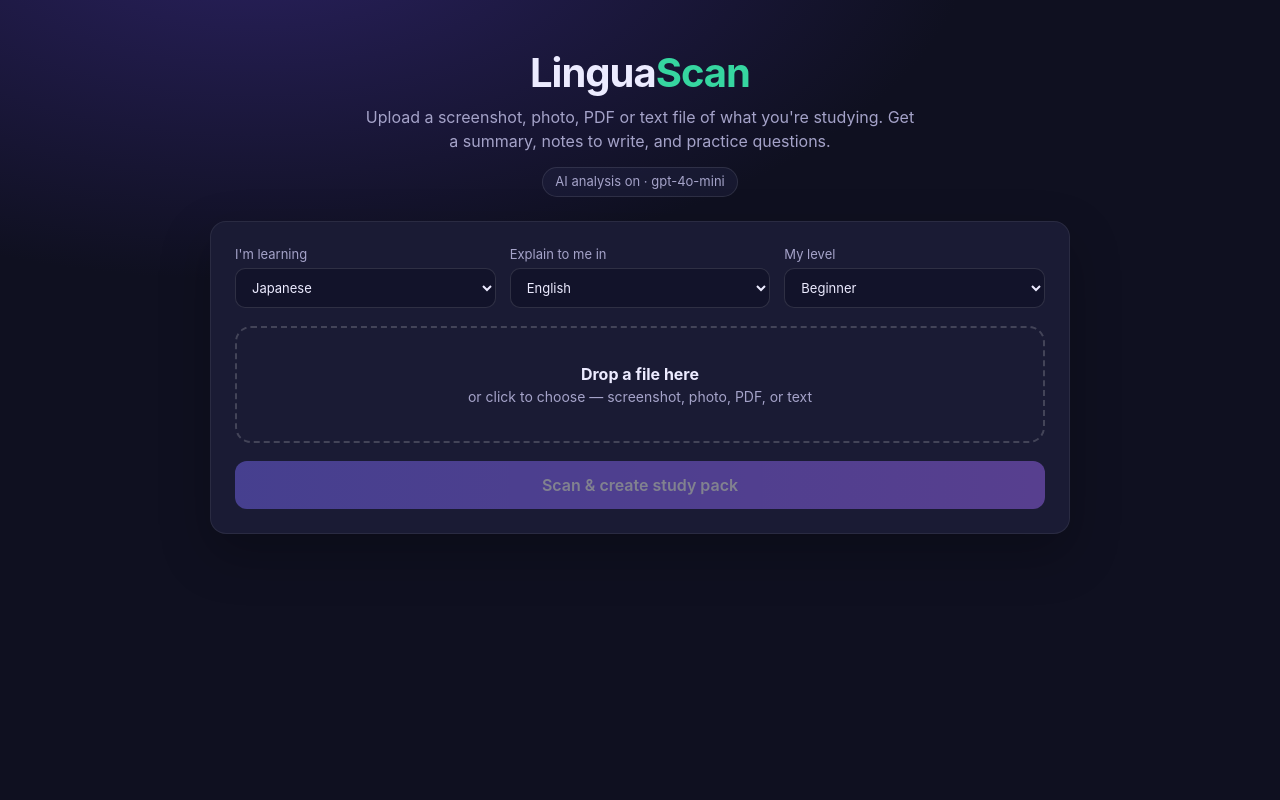
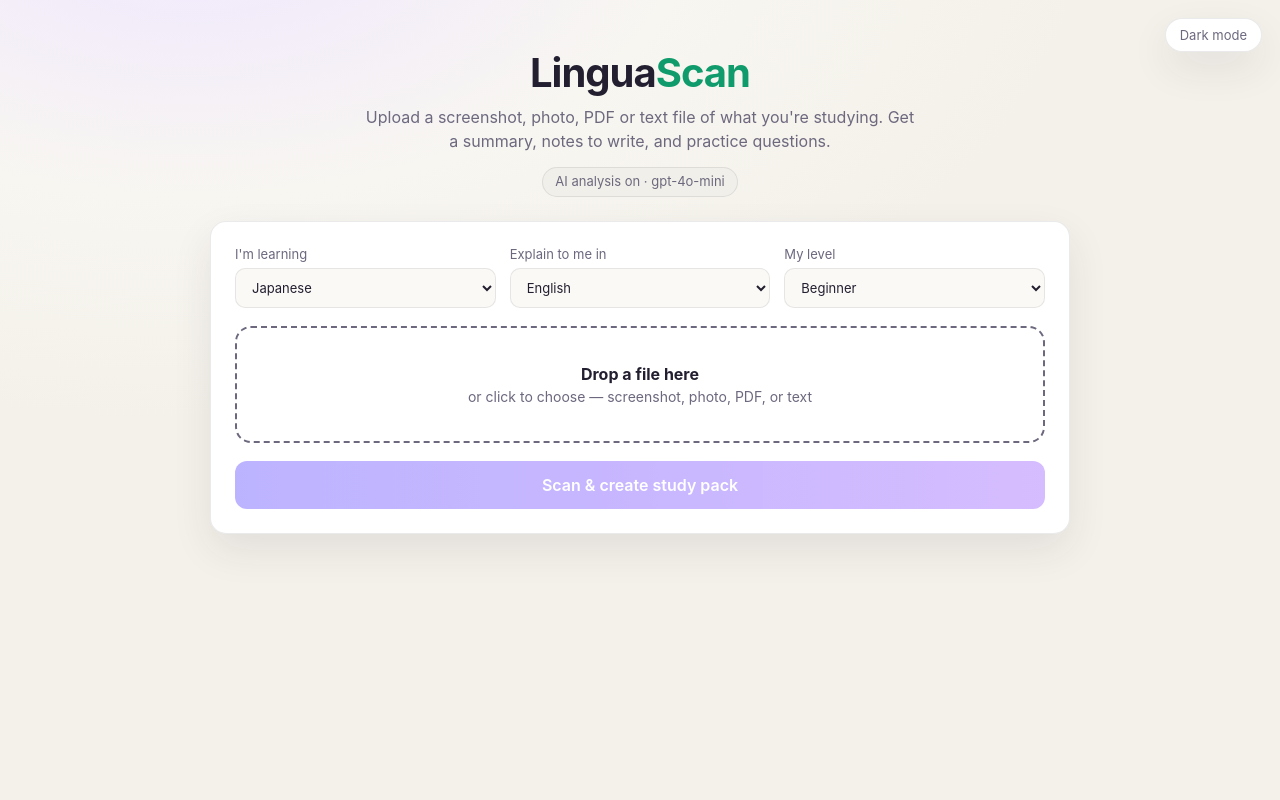
Before and after one commit to Ksschowdary/lingua-scan, a FastAPI app: page / in a window 1280 px wide. Run offline with FastAPI, Linux system fonts and the light colour scheme.

Commit message:
Switch to light theme with dark mode toggle
Co-Authored-By: Devin AI <158243242+devin-ai-integration[bot]@users.noreply.github.com>

```diff
--- a/static/app.js
+++ b/static/app.js
@@ -16,6 +16,19 @@ const el = {
   title: $("#pack-title"),
   aiStatus: $("#ai-status"),
 };
+
+const themeToggle = $("#theme-toggle");
+
+function applyTheme(theme) {
+  document.documentElement.dataset.theme = theme;
+  themeToggle.textContent = theme === "dark" ? "Light mode" : "Dark mode";
+  localStorage.setItem("theme", theme);
+}
+
+applyTheme(localStorage.getItem("theme") || "light");
+themeToggle.addEventListener("click", () =>
+  applyTheme(document.documentElement.dataset.theme === "dark" ? "light" : "dark")
+);
 
 function setStatus(message, isError = false, busy = false) {
   el.status.hidden = !message;
--- a/static/index.html
+++ b/static/index.html
@@ -7,6 +7,7 @@
 <link rel="stylesheet" href="/static/style.css" />
 </head>
 <body>
+<button id="theme-toggle" type="button">Dark mode</button>
 <header>
   <h1>Lingua<span>Scan</span></h1>
   <p>Upload a screenshot, photo, PDF or text file of what you're studying. Get a summary, notes to write, and practice questions.</p>
--- a/static/style.css
+++ b/static/style.css
@@ -1,5 +1,19 @@
 :root {
-  --bg: #0f1020;
+  --card: #ffffff;
+  --card-2: #f1efe9;
+  --text: #241f30;
+  --muted: #6d687e;
+  --accent: #6b57ff;
+  --accent-2: #0f9b6c;
+  --danger: #d6455c;
+  --line: #241f3018;
+  --field: #faf9f6;
+  --shadow: 0 16px 40px #2b234617;
+  --page: radial-gradient(900px 500px at 15% -10%, #efe7ff 0%, #f8f6f1 55%, #f4f1ea 100%);
+  --radius: 16px;
+}
+
+[data-theme="dark"] {
   --card: #1a1b34;
   --card-2: #23244373;
   --text: #ecebff;
@@ -16,9 +33,25 @@ body {
   margin: 0;
   padding: 0 20px 80px;
   font-family: "Inter", "Noto Sans JP", system-ui, -apple-system, sans-serif;
-  background: radial-gradient(1200px 600px at 20% -10%, #2a2160 0%, var(--bg) 60%);
+  background: var(--page);
+  background-attachment: fixed;
   color: var(--text);
   min-height: 100vh;
+}
+
+#theme-toggle {
+  position: fixed;
+  top: 18px;
+  right: 18px;
+  padding: 8px 14px;
+  border-radius: 999px;
+  border: 1px solid var(--line);
+  background: var(--card);
+  color: var(--muted);
+  font: inherit;
+  font-size: 13px;
+  cursor: pointer;
+  box-shadow: var(--shadow);
 }
 
 header {
@@ -39,18 +72,19 @@ header p { color: var(--muted); margin: 0 auto; max-width: 560px; line-height: 1
   border-radius: 999px;
   font-size: 13px;
   background: var(--card-2);
-  border: 1px solid #ffffff1a;
+  border: 1px solid var(--line);
 }
-.badge.warn { color: #ffd166; border-color: #ffd16655; }
+.badge.warn { color: #b57c00; border-color: #b57c0055; }
+[data-theme="dark"] .badge.warn { color: #ffd166; border-color: #ffd16655; }
 
 main { max-width: 860px; margin: 0 auto; display: grid; gap: 20px; }
 
 .card {
   background: var(--card);
-  border: 1px solid #ffffff12;
+  border: 1px solid var(--line);
   border-radius: var(--radius);
   padding: 24px;
-  box-shadow: 0 20px 50px #00000040;
+  box-shadow: var(--shadow);
 }
 
 .controls {
@@ -67,9 +101,9 @@ main { max-width: 860px; margin: 0 auto; display: grid; gap: 20px; }
   flex: 1 1 180px;
 }
 select, input[type="text"], textarea {
-  background: #12132a;
+  background: var(--field);
   color: var(--text);
-  border: 1px solid #ffffff1f;
+  border: 1px solid var(--line);
   border-radius: 10px;
   padding: 10px 12px;
   font: inherit;
@@ -78,7 +112,7 @@ select, input[type="text"], textarea {
 select:focus, textarea:focus, input:focus { outline: 2px solid var(--accent); }
 
 #dropzone {
-  border: 2px dashed #ffffff2e;
+  border: 2px dashed var(--muted);
   border-radius: var(--radius);
   padding: 36px 20px;
   text-align: center;
```
Also changed, not shown: other parts of static/style.css (+17 -13 lines).
